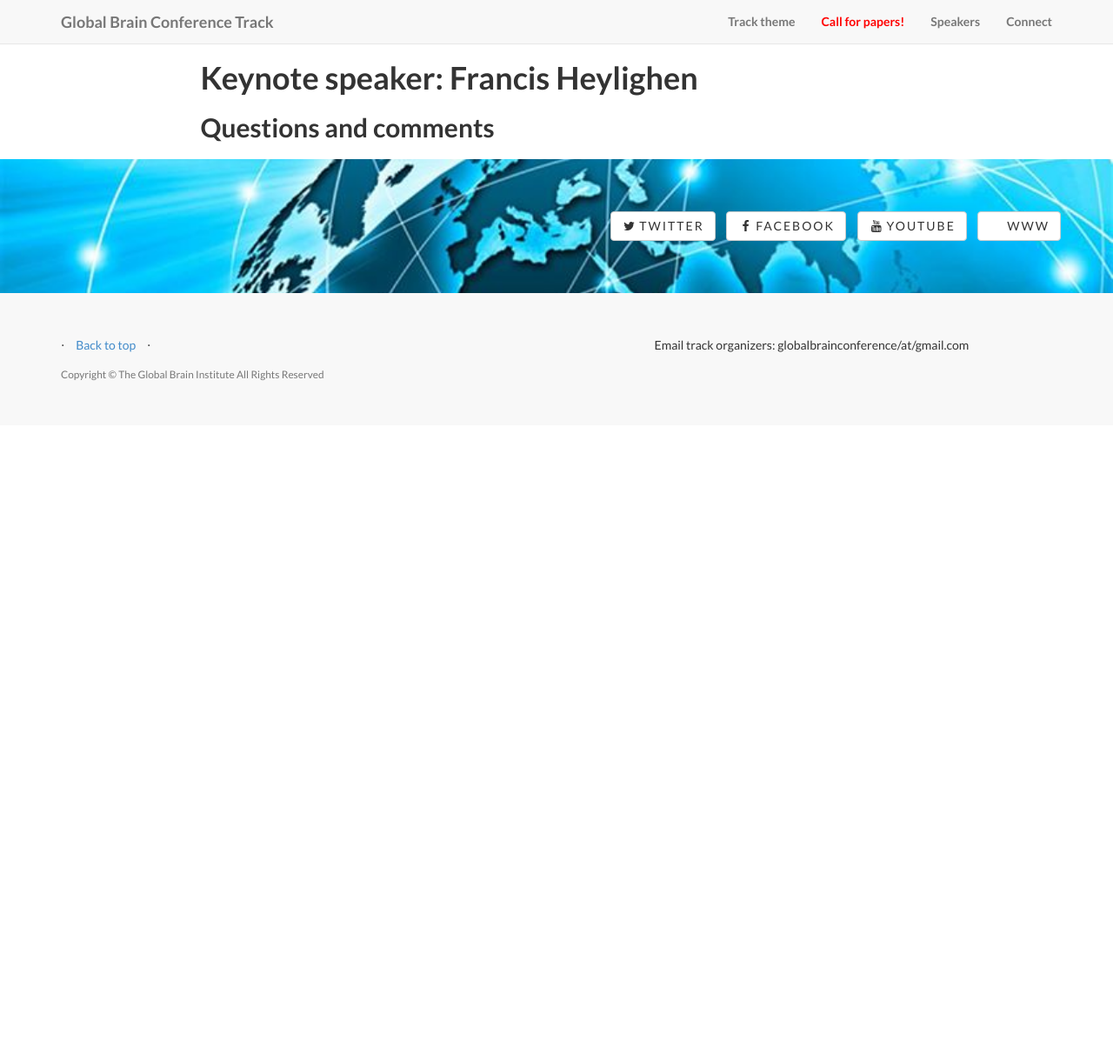
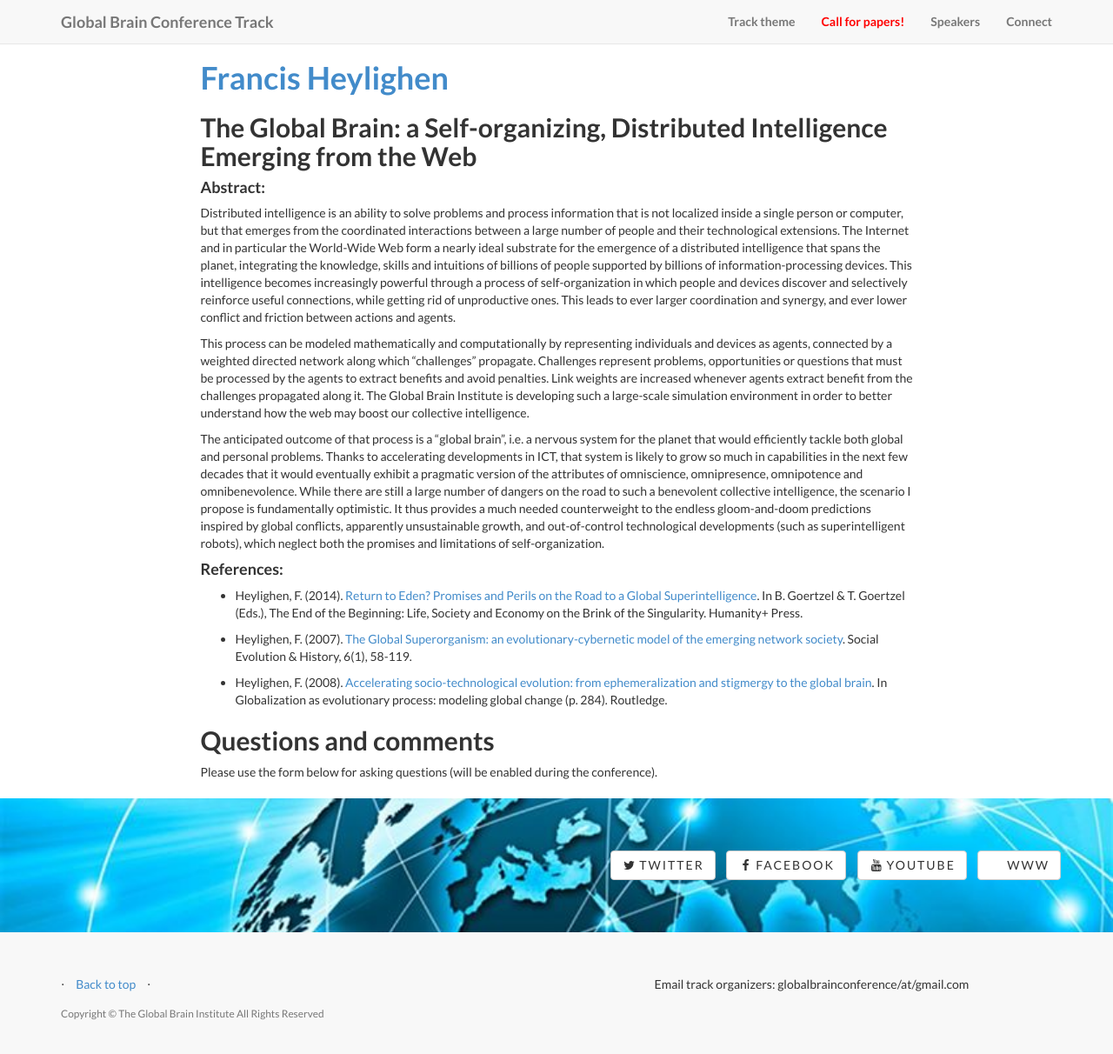
Before and after one commit to globalbraininstitute/vienna2015, a Jekyll site: the page built from speakers/francis.markdown, in a window 1280 px wide and 1224 px high. Shown: the top 1212 px of the window at 87% size. Built offline with Jekyll 4.4.1, drawn with Linux system fonts in a browser that asks for light colours; nearby versions of some CDN libraries; library files that are not in the unit come from our copies; comment, search, counter and statistics services are not loaded.

Commit message:
added francis abstract

```diff
--- a/_posts/2014-11-14-francis_heylighen.markdown
+++ b/_posts/2014-11-14-francis_heylighen.markdown
@@ -6,6 +6,6 @@ img: ../people/francis.png
 link: speakers/francis
 category: Speakers
 description: |
-   <p class="lead">Title to be announced...</p>
+   <p class="lead">The Global Brain: a Self-organizing, Distributed Intelligence Emerging from the Web</p>
 
 ---
--- a/speakers/francis.markdown
+++ b/speakers/francis.markdown
@@ -1,5 +1,5 @@
 ---
-title: Keynote speaker&#58; Francis Heylighen
+title: <a href='http://pespmc1.vub.ac.be/heyl.html' target='blank'>Francis Heylighen</a>
 layout: page
 speaker: true
 categories: [speaker]
@@ -8,6 +8,25 @@ comments: true
 
 ---
 
-<!--<iframe width="420" height="315" src="//www.youtube.com/embed/w2sznrVtiLg" frameborder="0" allowfullscreen></iframe>-->
+## The Global Brain: a Self-organizing, Distributed Intelligence Emerging from the Web
+
+#### Abstract:
+
+Distributed intelligence is an ability to solve problems and process information that is not localized inside a single person or computer, but that emerges from the coordinated interactions between a large number of people and their technological extensions. The Internet and in particular the World-Wide Web form a nearly ideal substrate for the emergence of a distributed intelligence that spans the planet, integrating the knowledge, skills and intuitions of billions of people supported by billions of information-processing devices. This intelligence becomes increasingly powerful through a process of self-organization in which people and devices discover and selectively reinforce useful connections, while getting rid of unproductive ones. This leads to ever larger coordination and synergy, and ever lower conflict and friction between actions and agents.
+
+This process can be modeled mathematically and computationally by representing individuals and devices as agents, connected by a weighted directed network along which "challenges" propagate. Challenges represent problems, opportunities or questions that must be processed by the agents to extract benefits and avoid penalties. Link weights are increased whenever agents extract benefit from the challenges propagated along it. The Global Brain Institute is developing such a large-scale simulation environment in order to better understand how the web may boost our collective intelligence.
+
+The anticipated outcome of that process is a "global brain", i.e. a nervous system for the planet that would efficiently tackle both global and personal problems. Thanks to accelerating developments in ICT, that system is likely to grow so much in capabilities in the next few decades that it would eventually exhibit a pragmatic version of the attributes of omniscience, omnipresence, omnipotence and omnibenevolence. While there are still a large number of dangers on the road to such a benevolent collective intelligence, the scenario I propose is fundamentally optimistic. It thus provides a much needed counterweight to the endless gloom-and-doom predictions inspired by global conflicts, apparently unsustainable growth, and out-of-control technological developments (such as superintelligent robots), which neglect both the promises and limitations of self-organization.
+
+#### References:
+
+* Heylighen, F. (2014). [Return to Eden? Promises and Perils on the Road to a Global Superintelligence](http://pespmc1.vub.ac.be/Papers/BrinkofSingularity.pdf). In B. Goertzel & T. Goertzel (Eds.), The End of the Beginning: Life, Society and Economy on the Brink of the Singularity. Humanity+ Press.
+
+* Heylighen, F. (2007). [The Global Superorganism: an evolutionary-cybernetic model of the emerging network society](http://pcp.vub.ac.be/papers/Superorganism.pdf). Social Evolution & History, 6(1), 58-119.
+
+* Heylighen, F. (2008). [Accelerating socio-technological evolution: from ephemeralization and stigmergy to the global brain](http://pcp.vub.ac.be/papers/AcceleratingEvolution.pdf). In Globalization as evolutionary process: modeling global change (p. 284). Routledge.
+
 
 ## Questions and comments
+
+Please use the form below for asking questions (will be enabled during the conference).
```
